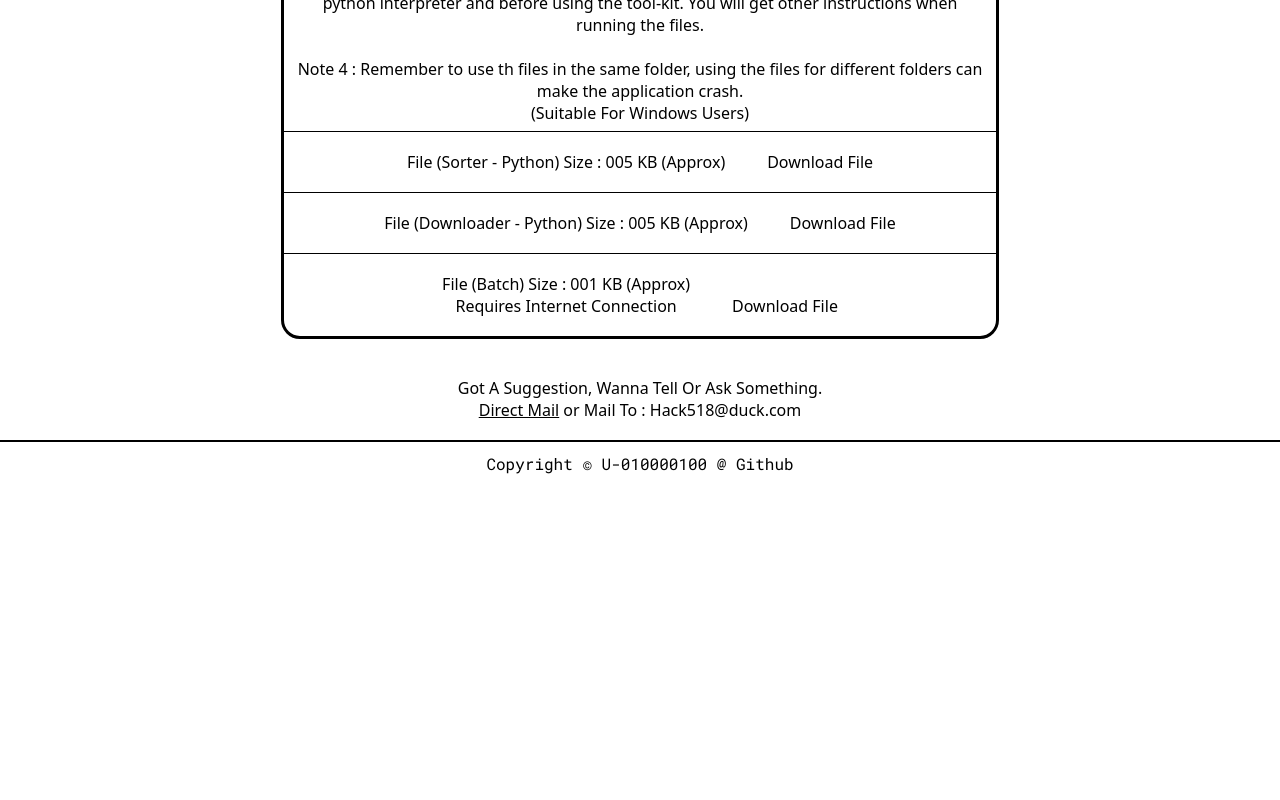
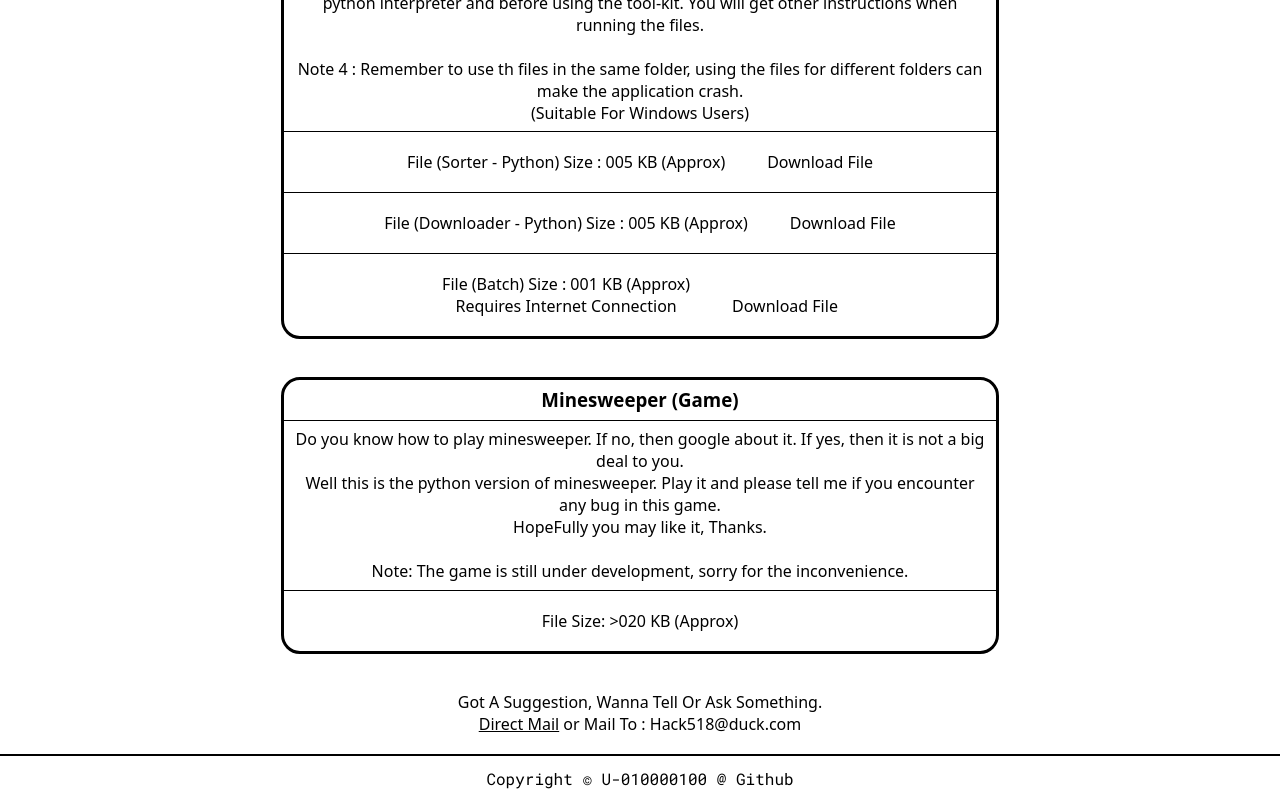
Before and after one commit to U-010000100/U-010000100.github.io, a plain HTML site: page py_projects.html in a window 1280 px wide. Shown: the part 2996-3796 px from the top of the page. Before the commit the page ends 3481 px from the top, so only its background shows below. Drawn offline with Linux system fonts and the light colour scheme.

Commit message:
Update py_projects.html
Adding Minesweeper

```diff
--- a/py_projects.html
+++ b/py_projects.html
@@ -168,6 +168,20 @@
                         <p class="downloader"><a href="batch_files/YTV_Downloader_setup.bat" id="file_7_3" onmouseover="file_color_changer_7_3()" onmouseleave="file_color_remover_7_3()">Download File</a></p>
                     </div>
                 </div>
+                <div class="constituent_flex" id="cf8">
+                    <h3 class="flex_head">Minesweeper (Game)</h3>
+                    <div id="separator12"><hr size="1" width="auto" color="black"></div>
+                    <p class="flex_para">
+                        Do you know how to play minesweeper. If no, then google about it. If yes, then it is not a big deal to you.<br>
+                        Well this is the python version of minesweeper. Play it and please tell me if you encounter any bug in this game.
+                        <br>HopeFully you may like it, Thanks.
+                        <br><br>Note: The game is still under development, sorry for the inconvenience.
+                    </p>
+                    <div id="separator12_1"><hr size="1" width="auto" color="black"></div>
+                    <div>
+                        <p class="flex_file_para">File Size: >020 KB (Approx)</p>
+                    </div>
+                </div>
                 <p class="flex_para">Got A Suggestion, Wanna Tell Or Ask Something.<br><a href="mailto:hack518@duck.com" id="contact_mail" onmouseover=mail_color_changer() onmouseleave=mail_color_remover()>Direct Mail</a> or Mail To : Hack518@duck.com</p>
             </div>
         </div>
```
